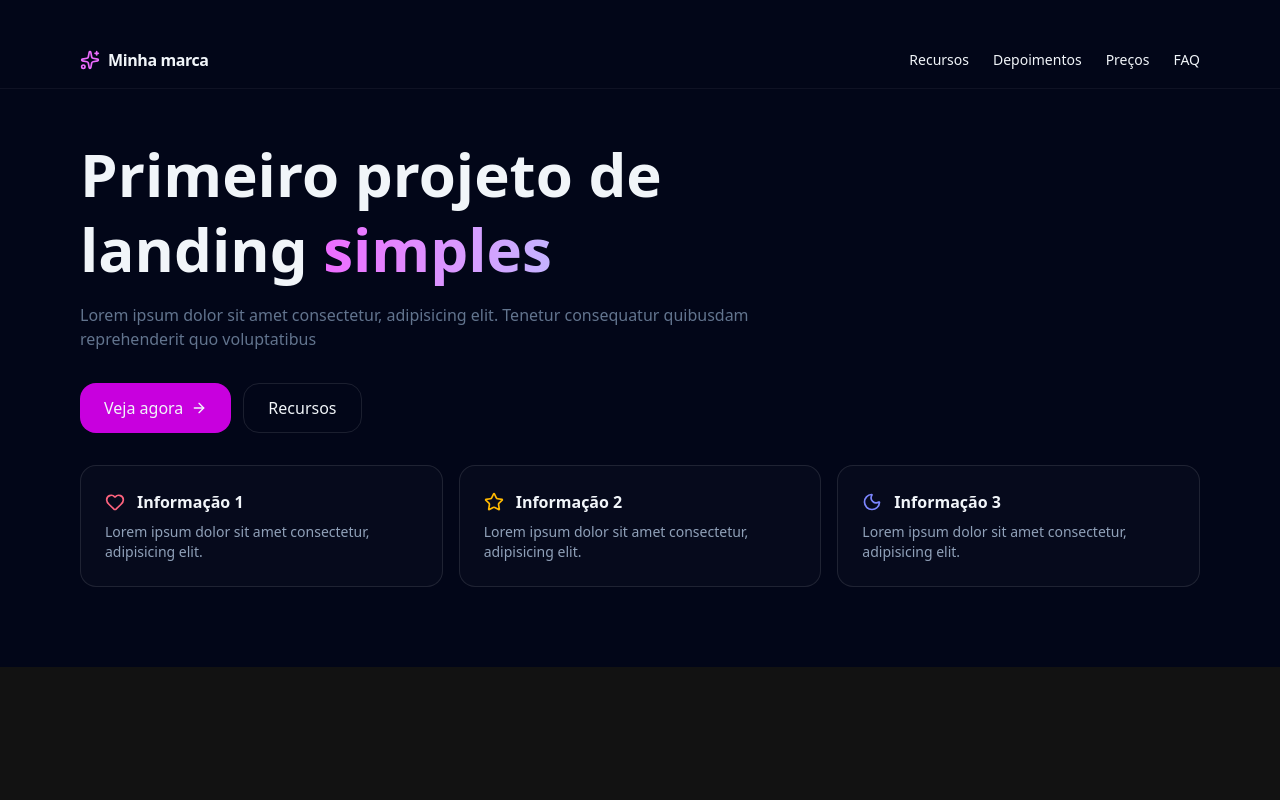
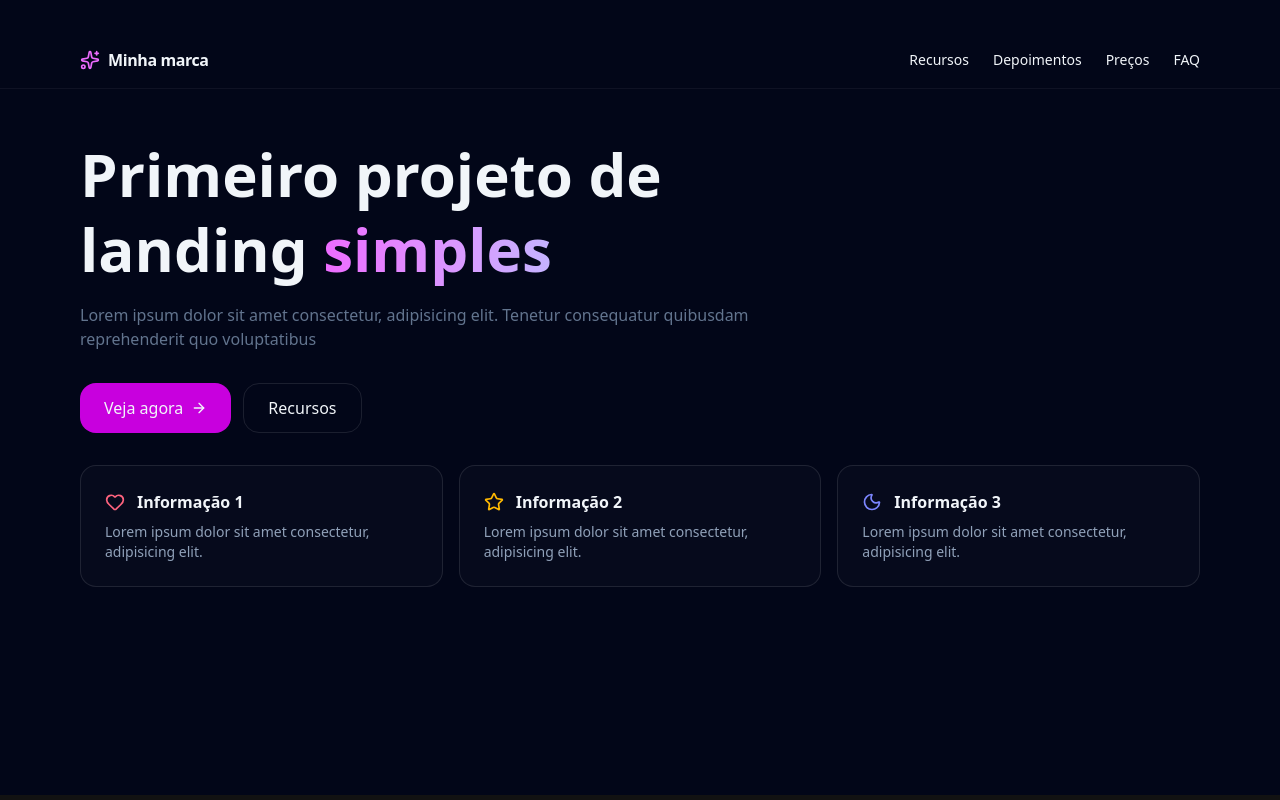
Before and after one commit to Gioomoraes/projeto-site, a React (Vite) app: page / in a window 1280 px wide. Built offline with nearby package versions, Linux system fonts and the light colour scheme.

Commit message:
feat: add features section to landing page

```diff
--- a/src/App.jsx
+++ b/src/App.jsx
@@ -154,6 +154,10 @@
           </motion.div>
         </div>
       </section>
+
+      <section id="features" className="mx-auto max-w-6xl px-4 py-16">
+
+      </section>
     </div>
   );
 }
```
